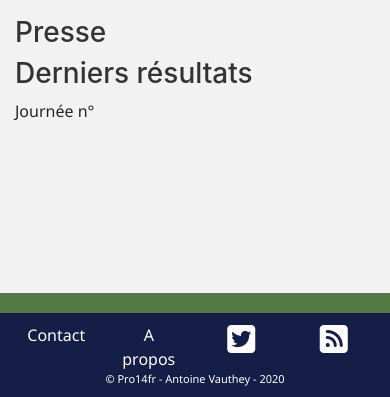
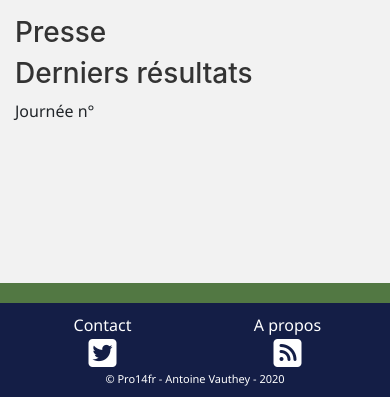
Before and after one commit to avauthey/pro14, a Symfony app: template templates/accueil/accueil.html.twig in a window 390 px wide. Shown: the part 447-844 px from the top of the page. Run offline with Twig, Linux system fonts and the light colour scheme; the template is opened without the code that fills it, so the values that code supplies are empty; some libraries are stand-ins or nearby versions.

Commit message:
fixed: responsive in footer and error in AccueilController

```diff
--- a/nbproject/private/private.xml
+++ b/nbproject/private/private.xml
@@ -4,7 +4,8 @@
     <open-files xmlns="http://www.netbeans.org/ns/projectui-open-files/2">
         <group>
             <file>file:/C:/wamp/www/pro14/.env</file>
-            <file>file:/C:/wamp/www/pro14/config/packages/swiftmailer.yaml</file>
+            <file>file:/C:/wamp/www/pro14/src/Controller/AccueilController.php</file>
+            <file>file:/C:/wamp/www/pro14/templates/footer.html.twig</file>
         </group>
     </open-files>
 </project-private>
--- a/src/Controller/AccueilController.php
+++ b/src/Controller/AccueilController.php
@@ -65,13 +65,13 @@ class AccueilController extends AbstractController {
         }*/
         $filename = "https://www.pro14.rugby/api/v1/newsfeed/latestnews";
         $file_headers = @get_headers($filename);
-        if(!$file_headers || $file_headers[0] == 'HTTP/1.1 404 Not Found') {
+        if(!$file_headers || $file_headers[0] == 'HTTP/1.1 404 Not Found' || $file_headers[0] == 'HTTP/1.1 400 Bad Request') {
             $exists = false;
         }
         else {
             $exists = true;
         }
-        if($filename != false){
+        if($exists != false){
             $json = file_get_contents($filename);
             if($json != false){
                 $tmp = json_decode($json,true);
--- a/templates/footer.html.twig
+++ b/templates/footer.html.twig
@@ -5,16 +5,16 @@
             </div>
         </div>
         <div class='row justify-content-center padd'>
-            <div class='col-3 col-md-2 text-center'>
+            <div class='col-6 col-md-2 text-center'>
                 <a href='{{path('contact')}}'>Contact</a>
             </div>
-            <div class='col-3 col-md-2 text-center'>
+            <div class='col-6 col-md-2 text-center'>
                 <a href='{{path('presentation')}}'>A propos</a>
             </div>
-            <div class='col-3 col-md-2 text-center'>
+            <div class='col-6 col-md-2 text-center'>
                 <a href='https://twitter.com/A_Vauthey' target="_BLANK"><i class="fab fa-twitter-square fa-2x"></i></a>
             </div>
-            <div class='col-3 col-md-2 text-center'>
+            <div class='col-6 col-md-2 text-center'>
                 <a href='{{path('rss')}}'><i class="fas fa-rss-square fa-2x"></i></a>
             </div>
             <div class='col-12 text-center' style="font-size:11px">
```
